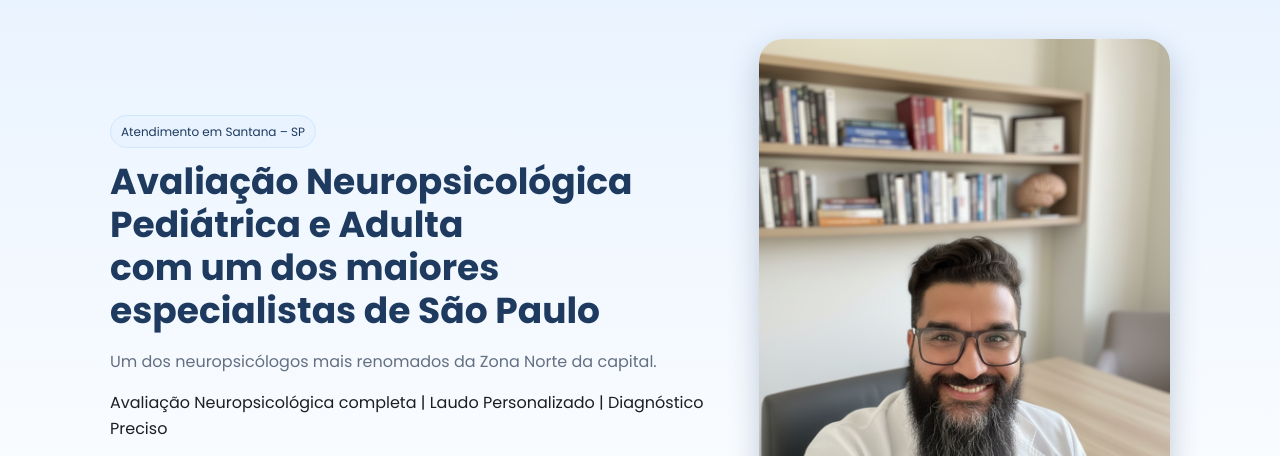
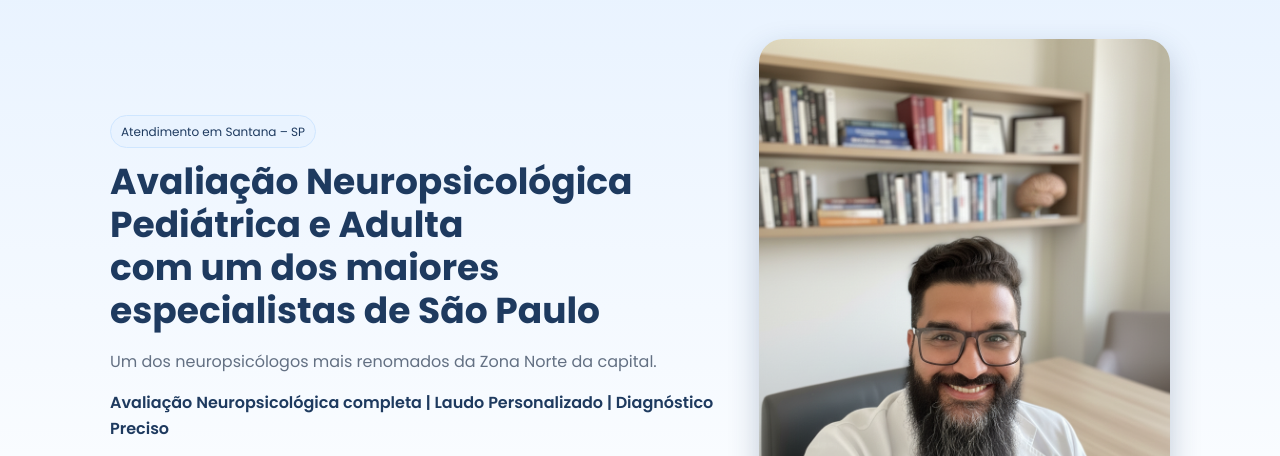
Before and after one commit to herkfonseca-tech/site-herkson, a plain HTML site: page index.html in a window 1280 px wide. Shown: the part 74-530 px from the top of the page. Drawn offline with Linux system fonts and the light colour scheme.

Commit message:
Update style.css

```diff
--- a/style.css
+++ b/style.css
@@ -181,6 +181,13 @@ body {
 .subtitle {
   color: var(--muted);
   max-width: 560px;
+}
+.hero__subline {
+  font-size: 16px;
+  font-weight: 600;
+  color: var(--blue);
+  margin-top: 10px;
+  margin-bottom: 18px;
 }
 
 .hero__ctas {
```
